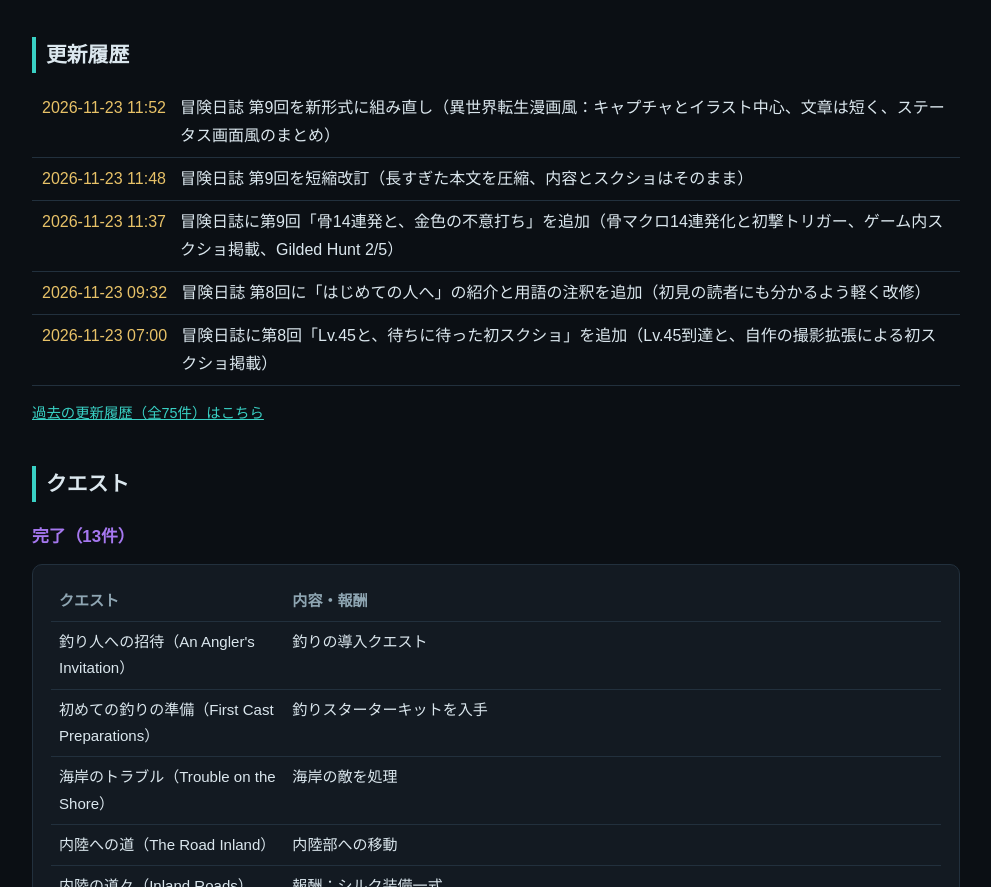
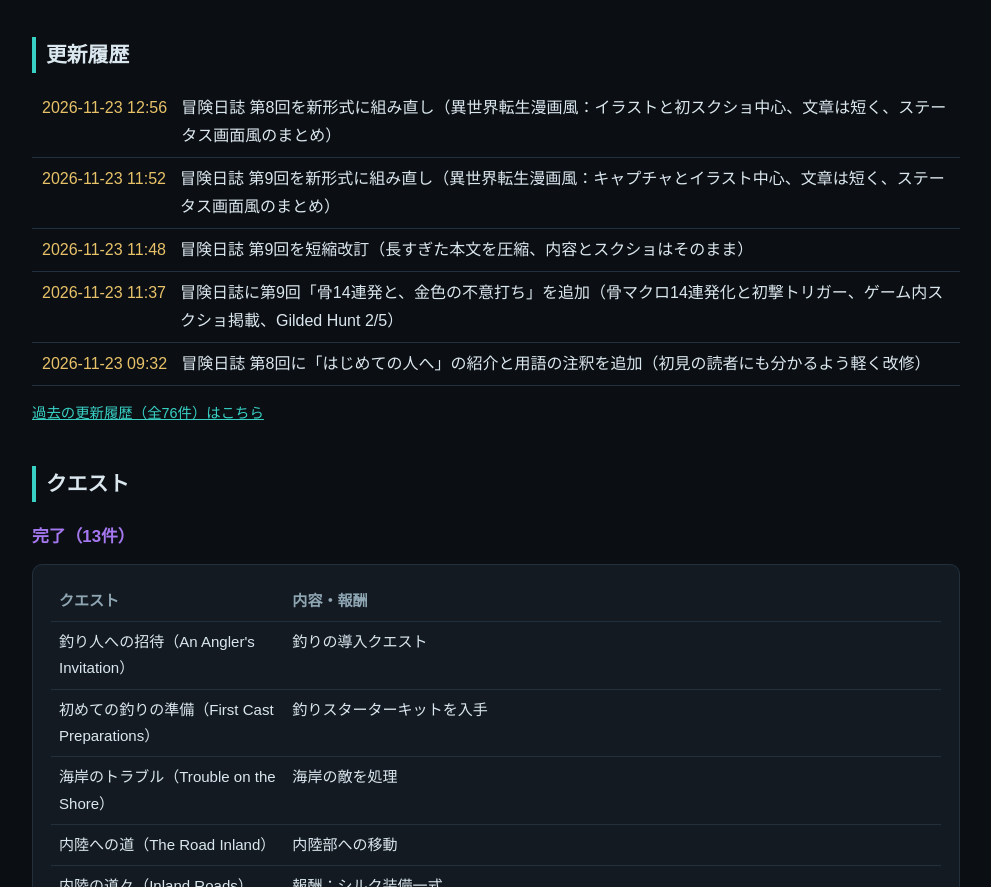
Before and after one commit to goma-works/grimeage2-guide, a plain HTML site: page index.html in a window 1280 px wide. Shown: the part 1702-2589 px from the top of the page, without its empty margins (144-1135 px from the left). Drawn offline with Linux system fonts and the light colour scheme.

Commit message:
冒険日誌 第8回を新形式（漫画風）に組み直し

```diff
--- a/index.html
+++ b/index.html
@@ -110,13 +110,13 @@
 <section id="history">
   <h2>更新履歴</h2>
   <ul class="history">
+    <li><time>2026-11-23 12:56</time><span>冒険日誌 第8回を新形式に組み直し（異世界転生漫画風：イラストと初スクショ中心、文章は短く、ステータス画面風のまとめ）</span></li>
     <li><time>2026-11-23 11:52</time><span>冒険日誌 第9回を新形式に組み直し（異世界転生漫画風：キャプチャとイラスト中心、文章は短く、ステータス画面風のまとめ）</span></li>
     <li><time>2026-11-23 11:48</time><span>冒険日誌 第9回を短縮改訂（長すぎた本文を圧縮、内容とスクショはそのまま）</span></li>
     <li><time>2026-11-23 11:37</time><span>冒険日誌に第9回「骨14連発と、金色の不意打ち」を追加（骨マクロ14連発化と初撃トリガー、ゲーム内スクショ掲載、Gilded Hunt 2/5）</span></li>
     <li><time>2026-11-23 09:32</time><span>冒険日誌 第8回に「はじめての人へ」の紹介と用語の注釈を追加（初見の読者にも分かるよう軽く改修）</span></li>
-    <li><time>2026-11-23 07:00</time><span>冒険日誌に第8回「Lv.45と、待ちに待った初スクショ」を追加（Lv.45到達と、自作の撮影拡張による初スクショ掲載）</span></li>
   </ul>
-  <p class="note"><a href="history.html">過去の更新履歴（全75件）はこちら</a></p>
+  <p class="note"><a href="history.html">過去の更新履歴（全76件）はこちら</a></p>
 </section>
 
 <section id="quests">
```
